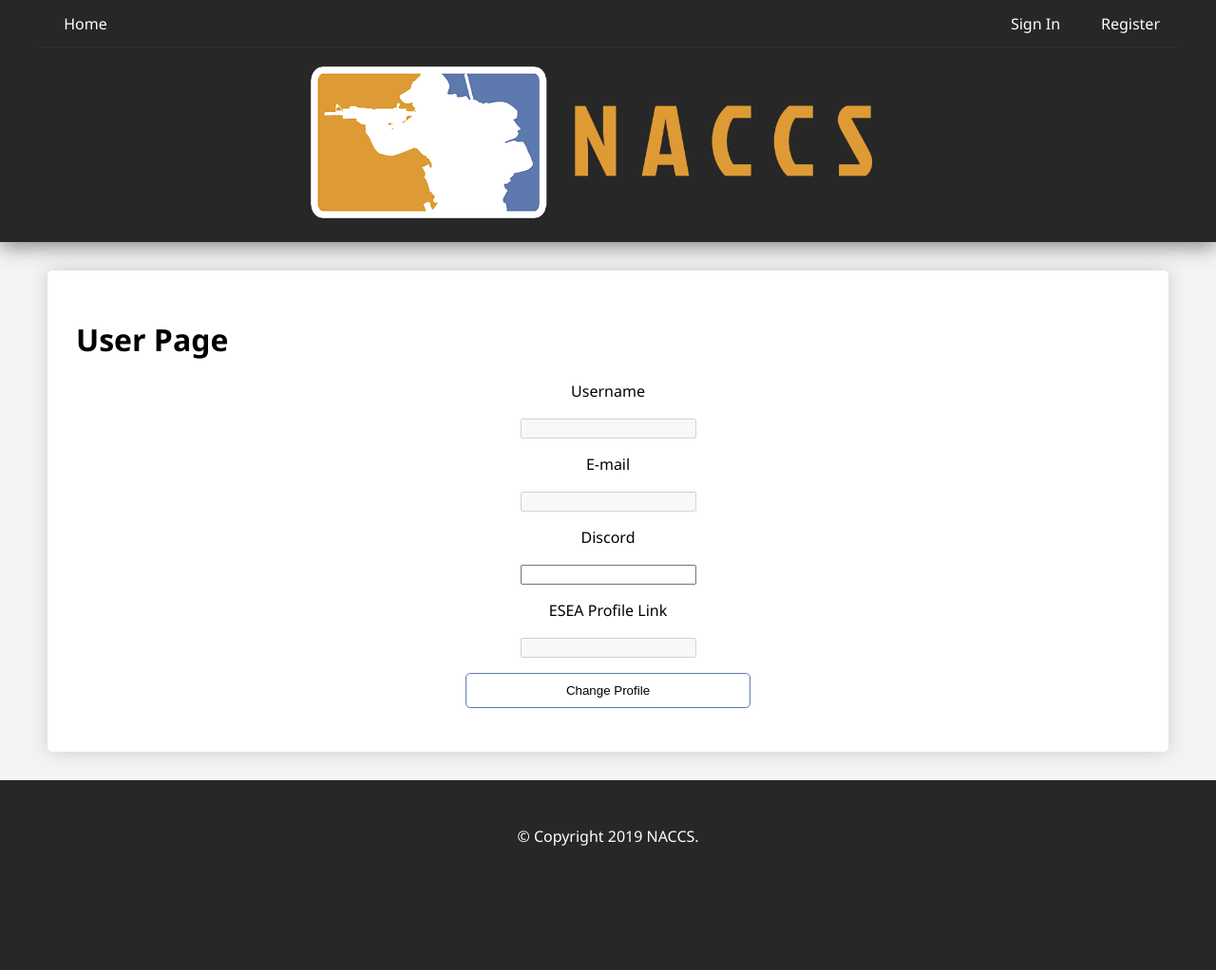
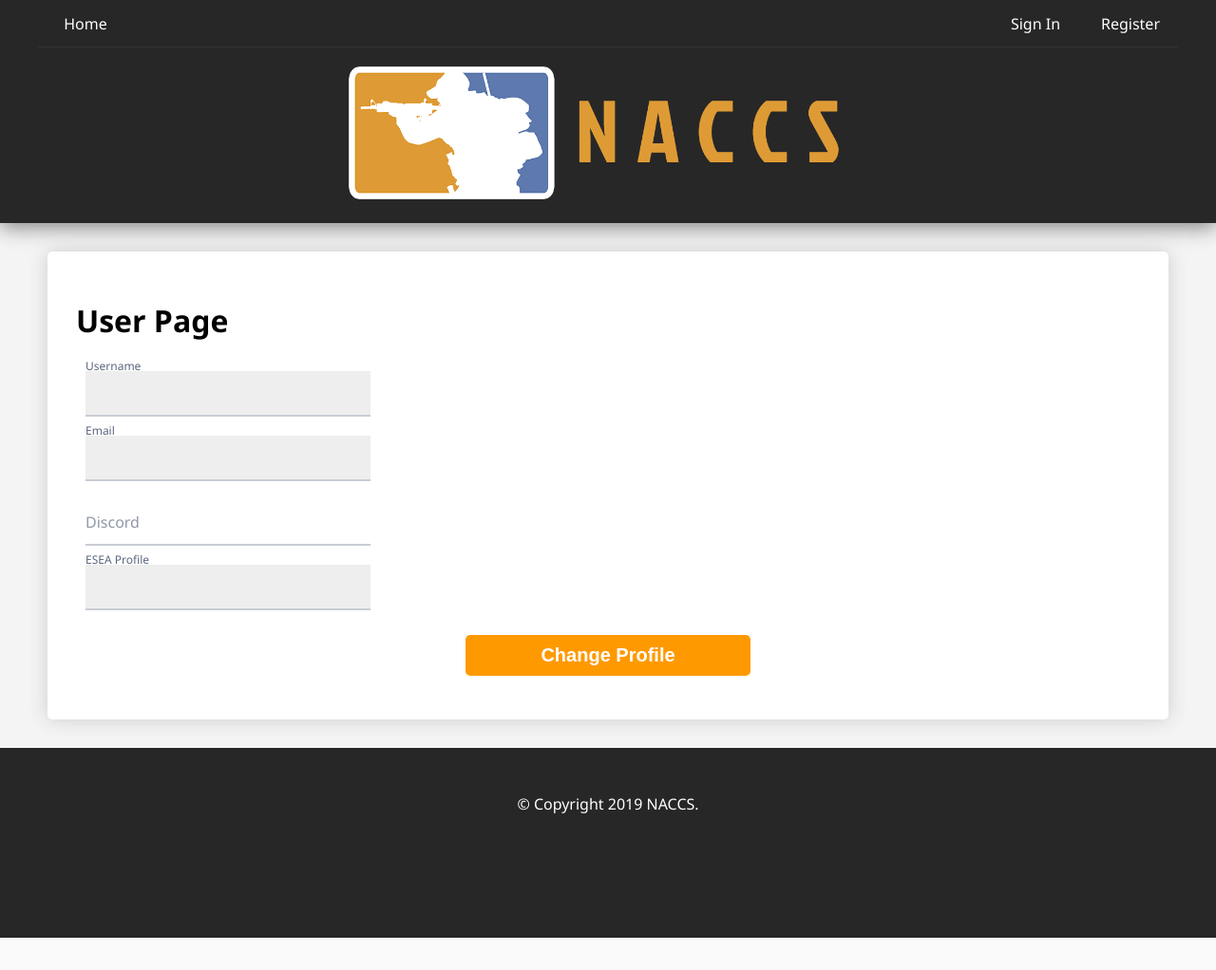
Before and after one commit to dl-eric/naccs-web, a Flask app: template templates/user.html in a window 1280 px wide. Shown: the whole page at 95% size. After the commit the page ends 988 px from the top, so only its background shows below. Run offline with Flask 2, Linux system fonts and the light colour scheme; the template is opened without the code that fills it: values that come from a table or form of the project are taken from there, others are empty.

Commit message:
More style changes

```diff
--- a/forms.py
+++ b/forms.py
@@ -102,5 +102,5 @@ class SignInForm(FlaskForm):
     submit                  = SubmitField()
 
 class ProfileForm(FlaskForm):
-    discord     = StringField(validators=[DataRequired(), discord_validate])
+    discord     = StringField(validators=[DataRequired(), discord_validate], render_kw={'class': 'input', 'placeholder': ' '})
     submit      = SubmitField("Change Profile")
--- a/static/css/header.css
+++ b/static/css/header.css
@@ -10,7 +10,7 @@
 
 .header_logo__image {
     padding: 20px;
-    height: 160px;
+    height: 140px;
 }
 
 .header_menu {
@@ -44,7 +44,7 @@
 }
 
 .header_menu__container a:hover {
-    box-shadow: inset 0 -5px 0 #fff;
+    box-shadow: inset 0 -5px 0 #07f;
 }
 
 .header_menu__tabs-left {
--- a/static/css/input.css
+++ b/static/css/input.css
@@ -1,10 +1,8 @@
 form {
     display: grid;
+    box-sizing: border-box;
 }
 
-* {
-  box-sizing: border-box;
-}
 .inp {
   position: relative;
   margin: 10px;
@@ -13,7 +11,7 @@ form {
 }
 .inp .label {
   position: absolute;
-  top: 16px;
+  top: 12px;
   left: 0;
   font-size: 16px;
   color: #9098a9;
@@ -33,11 +31,12 @@ form {
   transition: all 0.15s ease;
 }
 .inp .input {
+  box-sizing: border-box;
   -webkit-appearance: none;
   width: 100%;
   border: 0;
   font-family: inherit;
-  padding: 12px 0;
+  padding: 12px 0 8px 12px;
   height: 48px;
   font-size: 16px;
   font-weight: 500;
@@ -66,6 +65,10 @@ form {
   transform: scaleX(1);
 }
 
+.input:disabled {
+  background-color: #eee;
+}
+
 #submit {
     border: 0;
     background-color: rgb(255, 153, 0);
--- a/templates/index.html
+++ b/templates/index.html
@@ -64,13 +64,13 @@
       <a target="_blank" class="button esea" href="https://play.esea.net/club/70">ESEA Club</a>
       <a target="_blank" class="button discord" href="https://discord.gg/6Bkbavq">Discord</a>
 
-      <div id="curator-feed"><a href="https://curator.io" target="_blank" class="crt-logo crt-tag">Powered by Curator.io</a></div>
+      <div id="curator-feed-naccs"><a href="https://curator.io" target="_blank" class="crt-logo crt-tag">Powered by Curator.io</a></div>
 
       <script type="text/javascript">
-      /* curator-feed */
+      /* curator-feed-naccs */
       (function(){
       var i, e, d = document, s = "script";i = d.createElement("script");i.async = 1;
-      i.src = "https://cdn.curator.io/published/f280553e-bf05-4a4d-a659-c577f4ef61c1.js";
+      i.src = "https://cdn.curator.io/published/327a9b97-02f4-4383-83bc-5d084397bbdb.js";
       e = d.getElementsByTagName(s)[0];e.parentNode.insertBefore(i, e);
       })();
       </script>
--- a/templates/user.html
+++ b/templates/user.html
@@ -2,6 +2,7 @@
 {% block title %}User{% endblock %}
 
 {% block content %}
+  <link rel="stylesheet" href="{{ url_for('static', filename='css/input.css') }}">
   <div class="card center">
     <h1>User Page</h1>
 
@@ -27,17 +28,30 @@
 
     <form action="" method="POST">
       {{ form.csrf_token() }}
-      <p>Username</p>
-      <p></p><input disabled value="{{ user['username'] }}"></p>
 
-      <p>E-mail</p>
-      <p><input disabled value="{{ user['email'] }}"></p>
+      <label for="inp" class="inp">
+          <input disabled class="input" value="{{ user['username'] }}">
+          <span class="label">Username</span>
+          <span class="border"></span>
+      </label>
 
-      <p>Discord</p>
-      <p>{{ form.discord }}</p>
+      <label for="inp" class="inp">
+          <input disabled class="input" value="{{ user['email'] }}">
+          <span class="label">Email</span>
+          <span class="border"></span>
+      </label>
 
-      <p>ESEA Profile Link</p>
-      <p><input disabled value="{{ user['esea'] }}"></p>
+      <label for="inp" class="inp">
+          {{ form.discord }}
+          <span class="label">Discord</span>
+          <span class="border"></span>
+      </label>
+
+      <label for="inp" class="inp">
+          <input disabled class="input" value="{{ user['esea'] }}">
+          <span class="label">ESEA Profile</span>
+          <span class="border"></span>
+      </label>
 
       <p>{{ form.submit }}</p>
     </form>
```
